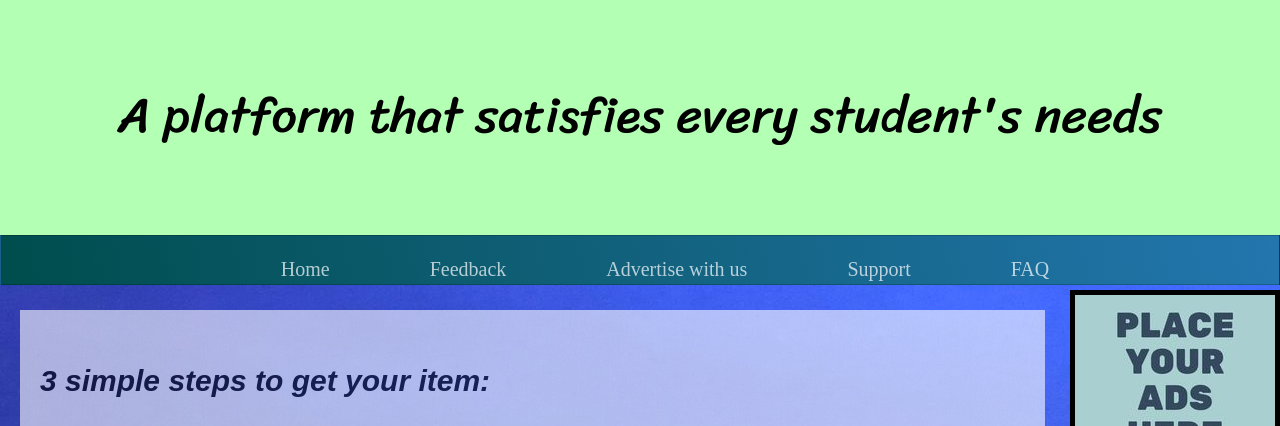
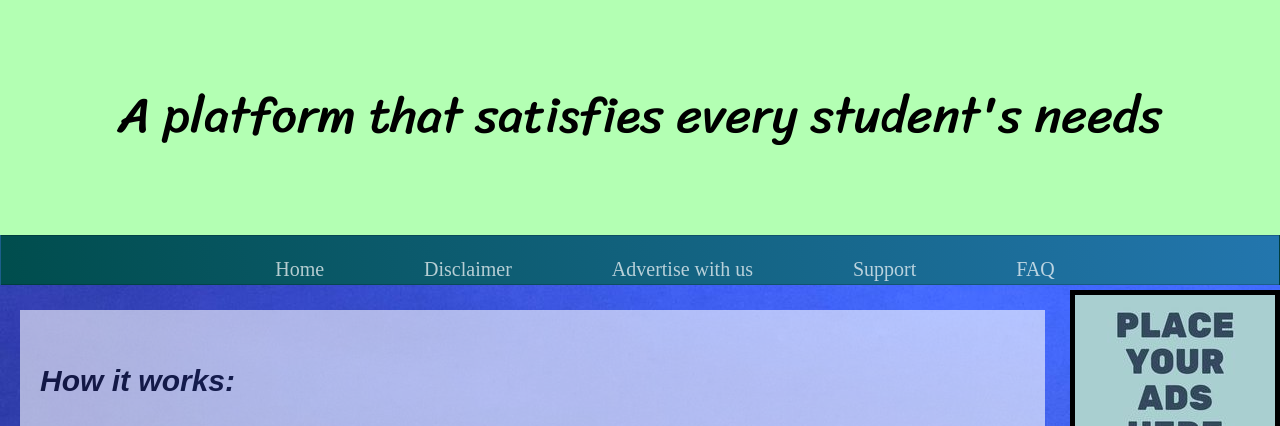
Before and after one commit to NTU-play/shopping_entrance, a plain HTML site: page index.html in a window 1280 px wide. Shown: the part 313-739 px from the top of the page. Drawn offline with nearby package versions, Linux system fonts and the light colour scheme; a web font is replaced by a local one.

Commit message:
Update index.html

```diff
--- a/index.html
+++ b/index.html
@@ -38,9 +38,9 @@
 
     <ul class="main-nav" id="js-menu">
 
-      <li><a href="https://ntu-play.github.io/home/index.html" class="nav-links">Home</a></li>
+      <li><a href="https://ntu-play.github.io/home/" class="nav-links">Home</a></li>
 
-      <li><a href="mailto:wongjun_cheng@outlook.com?subject=Feedback" class="nav-links">Feedback</a></li>
+      <li><a href="https://ntu-play.github.io/disclaimer/" class="nav-links">Disclaimer</a></li>
 
       <li><a href="advertisements_info.pdf" target = '_blank' class="nav-links">Advertise with us</a></li>
 
@@ -57,7 +57,7 @@
 <main>
 
 <div class = 'instructions'>
-<h2>3 simple steps to get your item:</h2>
+<h2>How it works:</h2>
 
 <ol class = 'instructionsDetails'>
 
```
